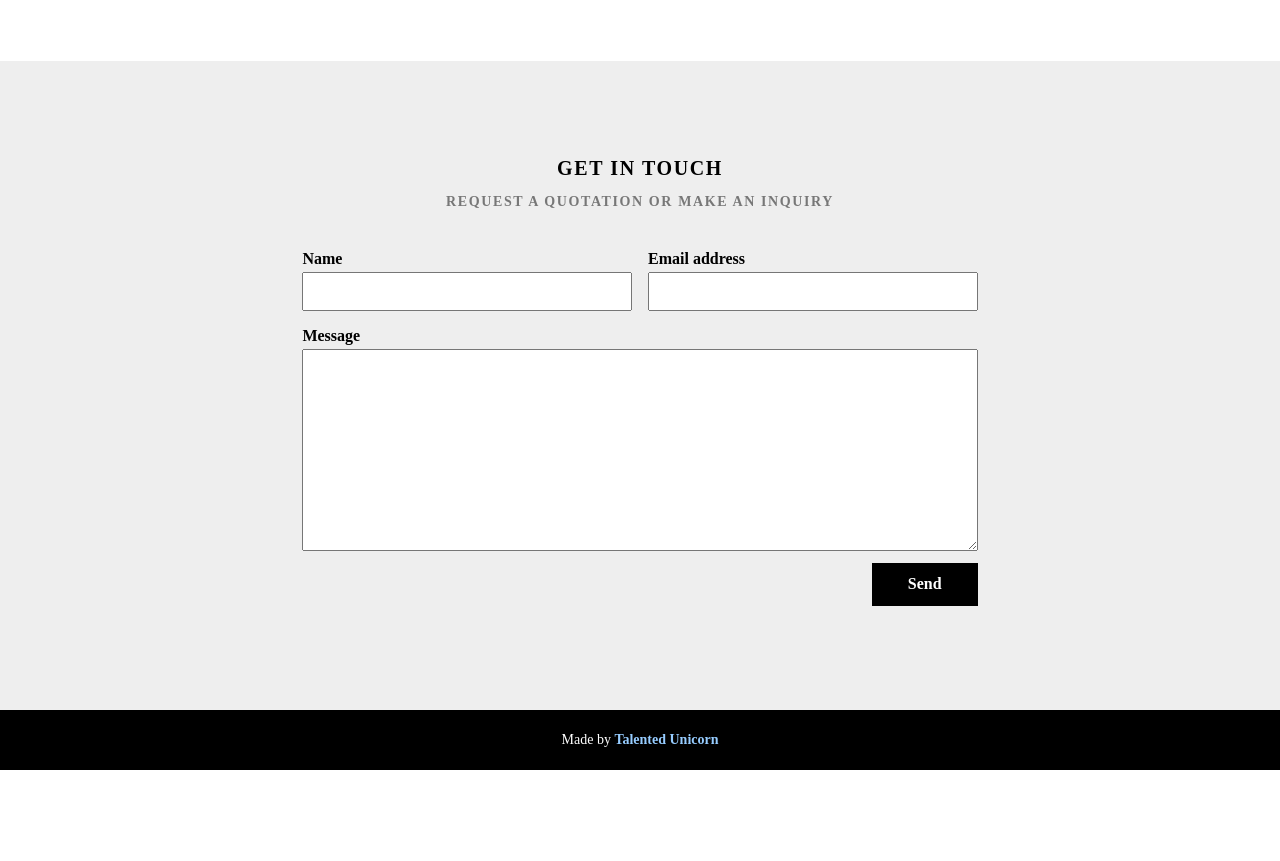
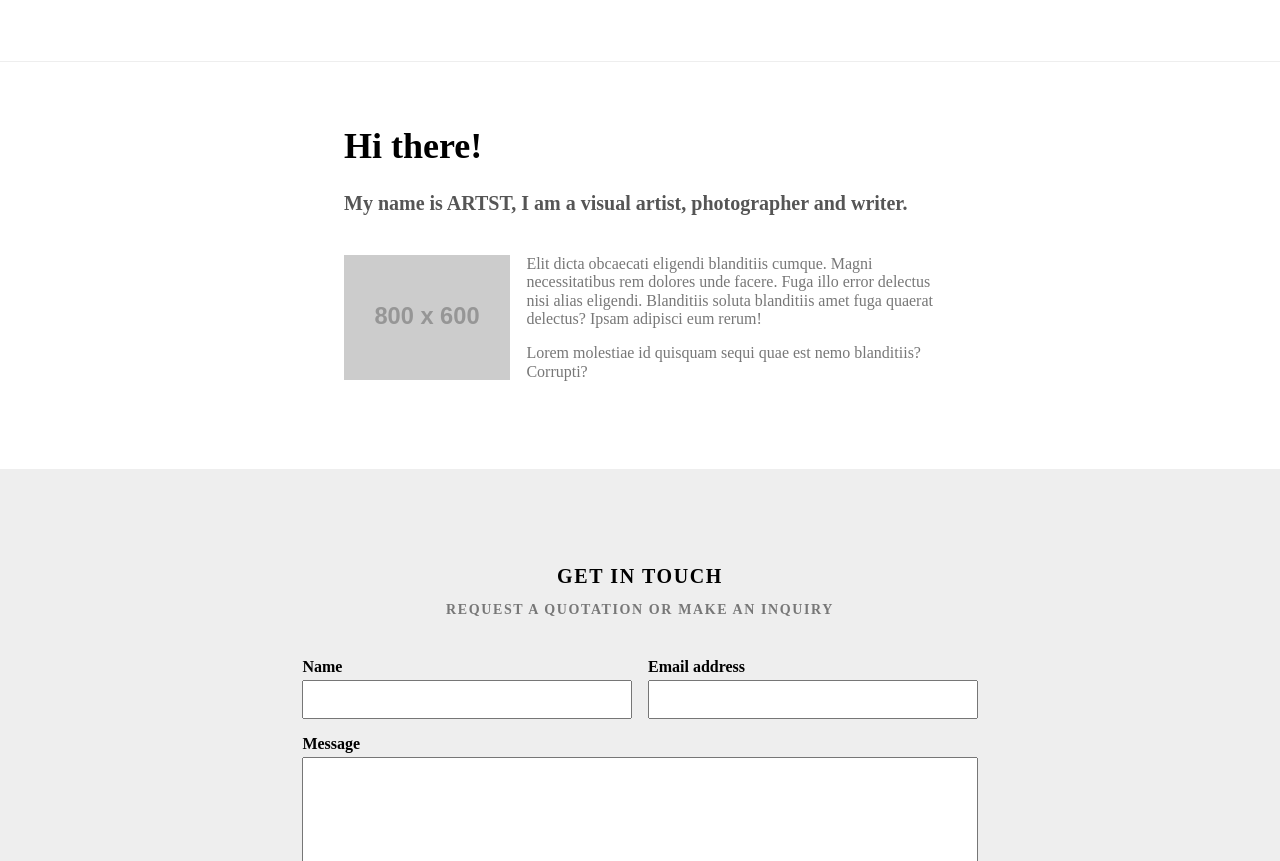
Before and after one commit to talentedunicorn/artist, a website: page index.html in a window 1280 px wide. Shown: the part 1958-2819 px from the top of the page. Before the commit the page ends 2728 px from the top, so only its background shows below. Drawn offline with nearby package versions, Linux system fonts and the light colour scheme; placeholder pictures from the web are drawn by us.

Commit message:
Added about section

```diff
--- a/index.html
+++ b/index.html
@@ -52,6 +52,24 @@
     </article>
   </section>
 
+  <section id="about" class="mt5 bt b--light-gray">
+    <div class="w-100 w-50-l center mv5 ph3">
+      <header class="mb4 ph2">
+        <h1 class="f2">Hi there!</h1>
+        <h2 class="f4 mid-gray">My name is ARTST, I am a visual artist, photographer and writer.</h2>
+      </header>
+      <div class="w-100 cf">
+        <div class="fl w-30-l pa2">
+          <img class="mw100 center" src="http://fakeimg.pl/800x600?text=ARTST" alt="ARTST">
+        </div>
+        <div class="fl w-70-l pa2 gray">
+          <p class="mt0">Elit dicta obcaecati eligendi blanditiis cumque. Magni necessitatibus rem dolores unde facere. Fuga illo error delectus nisi alias eligendi. Blanditiis soluta blanditiis amet fuga quaerat delectus? Ipsam adipisci eum rerum!</p>
+          <p>Lorem molestiae id quisquam sequi quae est nemo blanditiis? Corrupti?</p>
+        </div>
+      </div>
+    </div>
+  </section>
+
   <section id="contact" class="cf bg-light-gray pv4 mt5">
     <div class="w-100 w-70-l center mv5 ph3">
       <header class="tc ttu tracked mb4">
```
